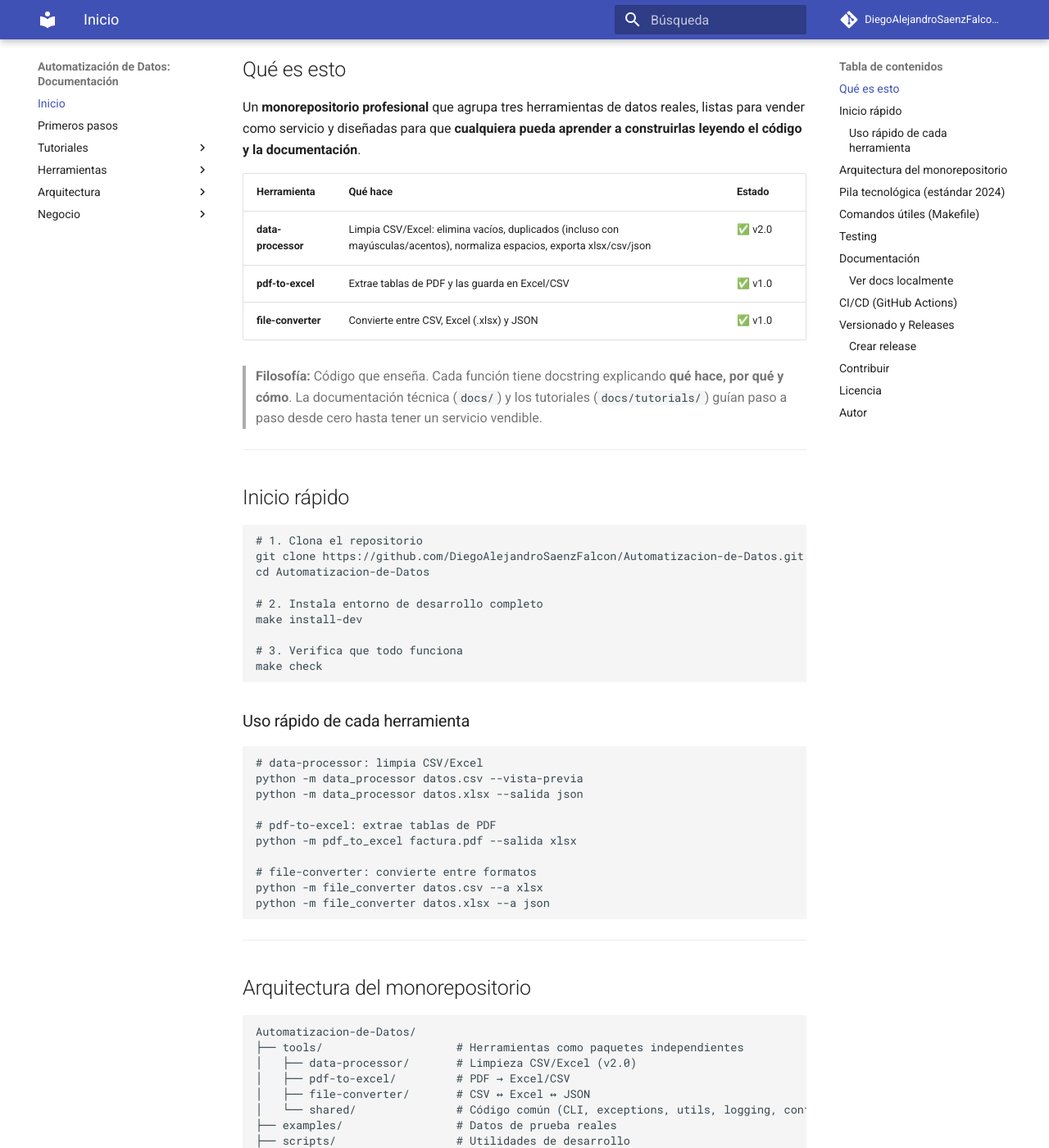
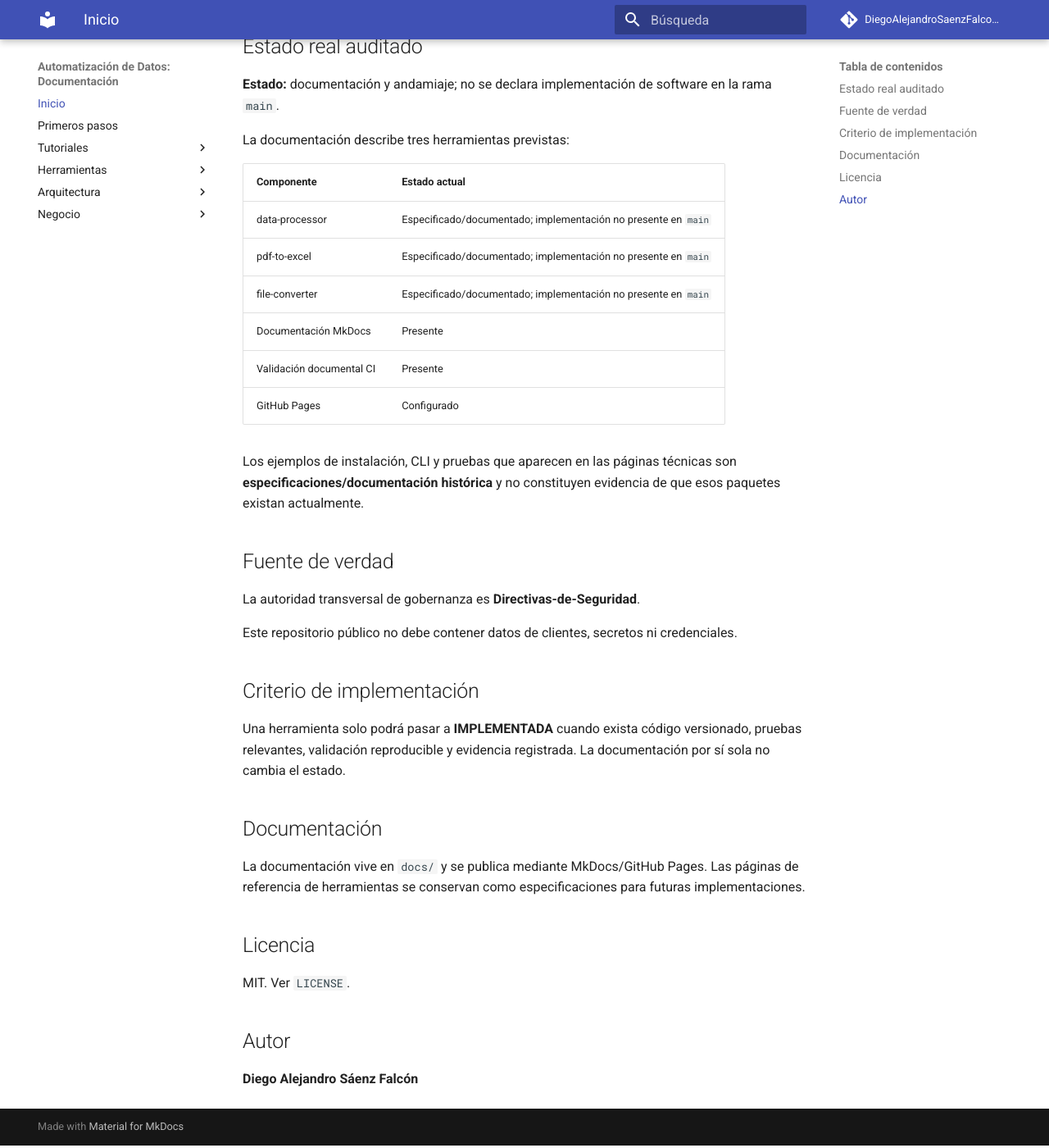
Before and after one commit to DiegoAlejandroSaenzFalcon/Automatizacion-de-Datos, an MkDocs documentation site: the page built from docs/index.md, in a window 1280 px wide and 1400 px high, scrolled down 273 px. Shown: the whole window at 82% size. Built offline with MkDocs 1.6.1 and Material for MkDocs 9.7.7, drawn with Linux system fonts in a browser that asks for light colours; comment, search, counter and statistics services are not loaded; some of the changed text lies outside the part shown.

Commit message:
fix(audit): reconcile documentation landing page with repository state

````diff
--- a/docs/index.md
+++ b/docs/index.md
@@ -1,213 +1,42 @@
-# Automatizacion de Datos: Herramientas
+# Automatización de Datos — Documentación y andamiaje
 
-[![License: MIT](https://img.shields.io/badge/License-MIT-yellow.svg)](https://opensource.org/licenses/MIT)
-[![Python](https://img.shields.io/badge/Python-3.11+-blue.svg)](https://www.python.org/downloads/)
-[![Status](https://img.shields.io/badge/Status-Active-brightgreen.svg)]
-[![GitHub Pages](https://img.shields.io/badge/Docs-GitHub%20Pages-brightgreen.svg)](https://diegoalejandrosaenzfalcon.github.io/Automatizacion-de-Datos/)
-[![CI/CD](https://img.shields.io/badge/CI-GitHub%20Actions-blue.svg)](https://github.com/features/actions)
-[![Autor](https://img.shields.io/badge/Autor-Diego%20Alejandro%20Saenz%20Falcon-blue.svg)](https://github.com/DiegoAlejandroSaenzFalcon)
+Repositorio público de **documentación, arquitectura y andamiaje** para futuras herramientas de automatización de datos.
 
-**Herramientas Profesionales de datos para automatización, limpieza y conversión.**
-Código didáctico, testeado, documentado y listo para producción.
+## Estado real auditado
 
----
+**Estado:** documentación y andamiaje; no se declara implementación de software en la rama `main`.
 
-## Qué es esto
+La documentación describe tres herramientas previstas:
 
-Un **monorepositorio profesional** que agrupa tres herramientas de datos reales, listas para vender como servicio y diseñadas para que **cualquiera pueda aprender a construirlas leyendo el código y la documentación**.
+| Componente | Estado actual |
+|---|---|
+| data-processor | Especificado/documentado; implementación no presente en `main` |
+| pdf-to-excel | Especificado/documentado; implementación no presente en `main` |
+| file-converter | Especificado/documentado; implementación no presente en `main` |
+| Documentación MkDocs | Presente |
+| Validación documental CI | Presente |
+| GitHub Pages | Configurado |
 
-| Herramienta | Qué hace | Estado |
-|---|---|---|
-| **data-processor** | Limpia CSV/Excel: elimina vacíos, duplicados (incluso con mayúsculas/acentos), normaliza espacios, exporta xlsx/csv/json | ✅ v2.0 |
-| **pdf-to-excel** | Extrae tablas de PDF y las guarda en Excel/CSV | ✅ v1.0 |
-| **file-converter** | Convierte entre CSV, Excel (.xlsx) y JSON | ✅ v1.0 |
+Los ejemplos de instalación, CLI y pruebas que aparecen en las páginas técnicas son **especificaciones/documentación histórica** y no constituyen evidencia de que esos paquetes existan actualmente.
 
-> **Filosofía:** Código que enseña. Cada función tiene docstring explicando **qué hace, por qué y cómo**. La documentación técnica (`docs/`) y los tutoriales (`docs/tutorials/`) guían paso a paso desde cero hasta tener un servicio vendible.
+## Fuente de verdad
 
----
+La autoridad transversal de gobernanza es **Directivas-de-Seguridad**.
 
-## Inicio rápido
+Este repositorio público no debe contener datos de clientes, secretos ni credenciales.
 
-```bash
-# 1. Clona el repositorio
-git clone https://github.com/DiegoAlejandroSaenzFalcon/Automatizacion-de-Datos.git
-cd Automatizacion-de-Datos
+## Criterio de implementación
 
-# 2. Instala entorno de desarrollo completo
-make install-dev
-
-# 3. Verifica que todo funciona
-make check
-```
-
-### Uso rápido de cada herramienta
-
-```bash
-# data-processor: limpia CSV/Excel
-python -m data_processor datos.csv --vista-previa
-python -m data_processor datos.xlsx --salida json
-
-# pdf-to-excel: extrae tablas de PDF
-python -m pdf_to_excel factura.pdf --salida xlsx
-
-# file-converter: convierte entre formatos
-python -m file_converter datos.csv --a xlsx
-python -m file_converter datos.xlsx --a json
-```
-
----
-
-## Arquitectura del monorepositorio
-
-```
-Automatizacion-de-Datos/
-├── tools/                    # Herramientas como paquetes independientes
-│   ├── data-processor/       # Limpieza CSV/Excel (v2.0)
-│   ├── pdf-to-excel/         # PDF → Excel/CSV
-│   ├── file-converter/       # CSV ↔ Excel ↔ JSON
-│   └── shared/               # Código común (CLI, exceptions, utils, logging, config)
-├── examples/                 # Datos de prueba reales
-├── scripts/                  # Utilidades de desarrollo
-├── docs/                     # Documentación técnica + pedagógica (Markdown)
-├── docs-site/                # MkDocs config para GitHub Pages
-├── .github/workflows/        # CI/CD (lint, types, tests, docs, release)
-├── pyproject.toml            # Configuración raíz + workspaces
-├── Makefile                  # Comandos comunes (make test, make lint, make docs...)
-├── .pre-commit-config.yaml   # Hooks de calidad automáticos
-└── CHANGELOG.md              # Historial de versiones
-```
-
----
-
-## Pila tecnológica (estándar 2024)
-
-| Capa | Herramienta | Por qué |
-|---|---|---|
-| **Empaquetado** | `pyproject.toml` + `hatch` | Workspaces, lockfile, build moderno |
-| **Lint/Format** | `ruff` + `black` | Unificado, rápido, auto-fix |
-| **Type-check** | `mypy` (strict) | Código robusto, autodocumentado |
-| **Tests** | `pytest` + `pytest-cov` | Fixtures, parametrize, coverage |
-| **Docs** | `MkDocs` + `mkdocstrings` + Material | API docs auto-generadas, GitHub Pages gratis |
-| **CI/CD** | GitHub Actions | Matrix testing, deploy docs, release automático |
-| **Versionado** | `commitizen` + `changelog` | SemVer automático, changelog generado |
-| **Pre-commit** | `ruff` + `black` + `mypy` + `commitizen` | Bloquea confirmaciones sucias |
-
----
-
-## Comandos útiles (Makefile)
-
-```bash
-make install-dev      # Entorno de desarrollo completo
-make check            # lint + type-check + tests (pipeline completo)
-make test             # Solo tests
-make lint             # Lint + format check
-make type-check       # mypy strict
-make test-unit        # Tests rápidos (sin integración)
-make docs-serve       # Sirve docs localmente (live-reload)
-make docs             # Construye docs estáticas
-make build            # Construye wheel/sdist
-make release          # Check + bump version + tag + changelog + push
-make clean            # Limpia artefactos
-```
-
----
-
-## Testing
-
-```bash
-# Todos los tests con coverage
-make test
-
-# Solo unitarios (rápidos)
-make test-unit
-
-# Solo de una herramienta
-make test-processor
-make test-pdf
-make test-converter
-make test-shared
-```
-
----
+Una herramienta solo podrá pasar a **IMPLEMENTADA** cuando exista código versionado, pruebas relevantes, validación reproducible y evidencia registrada. La documentación por sí sola no cambia el estado.
 
 ## Documentación
 
-La documentación vive en `docs/` y se publica automáticamente en **GitHub Pages**:
-
-- **Tutoriales paso a paso**: `docs/tutorials/`
-  - `01-desde-cero.md` — Entorno, Git, Python, primer script
-  - `02-procesador-datos.md` — Construir data-processor desde cero
-  - `03-pdf-a-excel.md` — Construir pdf-to-excel desde cero
-  - `04-convertidor-archivos.md` — Construir file-converter desde cero
-  - `04-de-codigo-a-servicio.md` — De código a servicio vendible
-- **Arquitectura**: `docs/architecture/`
-- **Referencia de herramientas**: `docs/tools/`
-- **Negocio**: `docs/business/` (precios, búsqueda-clientes, entrega)
-
-### Ver docs localmente
-
-```bash
-make docs-serve
-# Abre http://localhost:8000
-```
-
----
-
-## CI/CD (GitHub Actions)
-
-| Workflow | Qué hace | Cuándo |
-|---|---|---|
-| `ci.yml` | lint (ruff) + type-check (mypy) + tests (pytest + coverage) | Push/PR a main |
-| `docs.yml` | Construye MkDocs + deploy a GitHub Pages | Push a main / manual |
-| `release.yml` | Semantic release (cz bump, tag, changelog, GitHub Release) | Tag `v*` / manual |
-
----
-
-## Versionado y Releases
-
-Usamos **Semantic Versioning** (SemVer) + **Conventional Commits**:
-
-```bash
-# Formato commit: tipo(scope): descripción
-feat(processor): añade deduplicación difusa
-fix(pdf): corrige extracción en PDF sin bordes
-docs(readme): actualiza instrucciones de uso
-chore(deps): actualiza dependencias
-```
-
-### Crear release
-
-```bash
-make release
-# Equivale a: check + cz bump + tag + push + gh release create
-```
-
-El historial de cambios (`CHANGELOG.md`) se genera automáticamente.
-
----
-
-## Contribuir
-
-1. Lee `CONTRIBUTING.md`
-2. Fork + branch `feat/tu-mejora`
-3. Confirmaciones convencionales (`feat:`, `fix:`, `docs:`, `chore:`)
-4. `make check` pasa
-5. Pull Request con descripción clara
-
-Ver `CONTRIBUTING.md` y `CODE_OF_CONDUCT.md` para detalles.
-
----
+La documentación vive en `docs/` y se publica mediante MkDocs/GitHub Pages. Las páginas de referencia de herramientas se conservan como especificaciones para futuras implementaciones.
 
 ## Licencia
 
-MIT — libre para usar, modificar, distribuir. Ver `LICENSE`.
-
----
+MIT. Ver `LICENSE`.
 
 ## Autor
 
 **Diego Alejandro Sáenz Falcón**
-`diegoalejandrosaenzfalcon@gmail.com`
-GitHub: [@DiegoAlejandroSaenzFalcon](https://github.com/DiegoAlejandroSaenzFalcon)
-
-> *Construido en público, aprendiendo en público, entregando en serio.*
````
